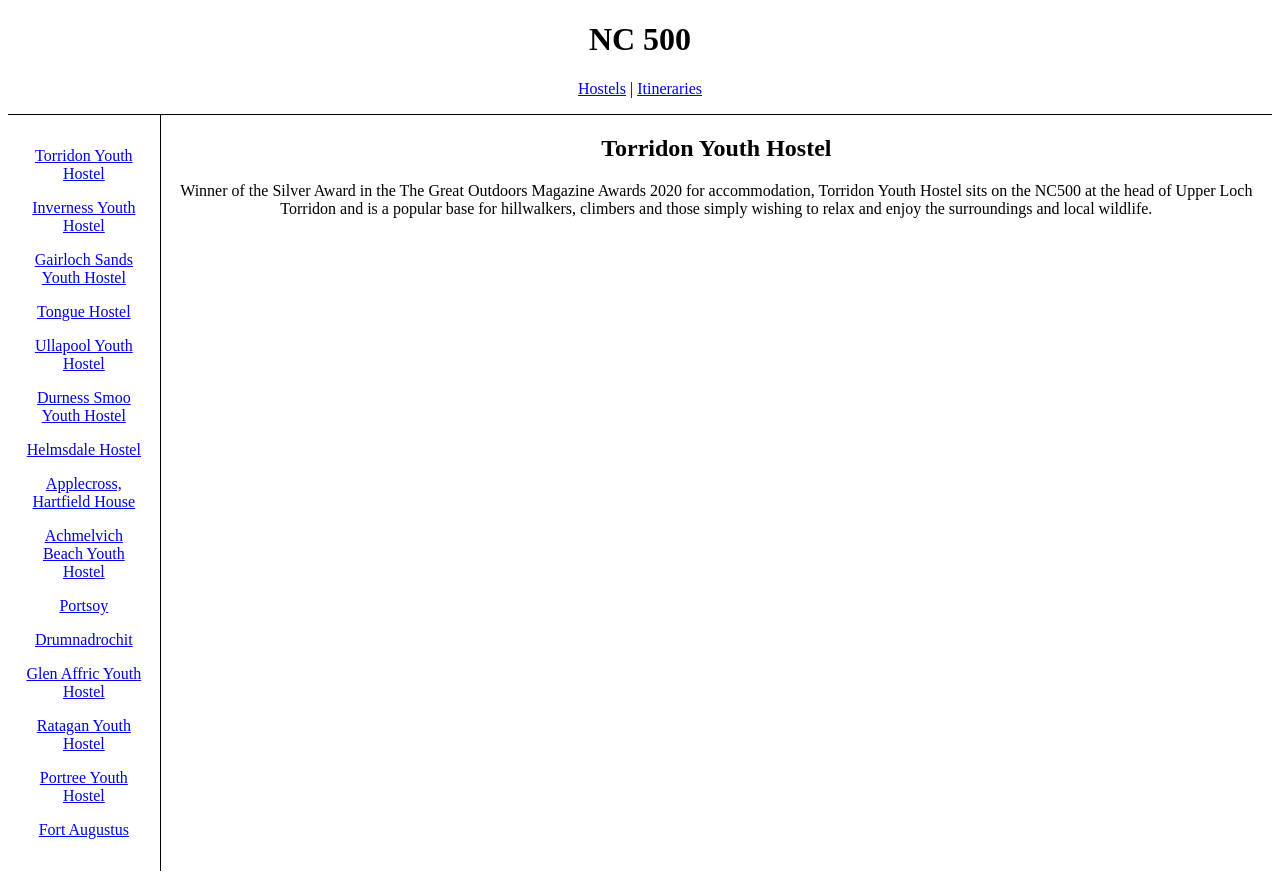
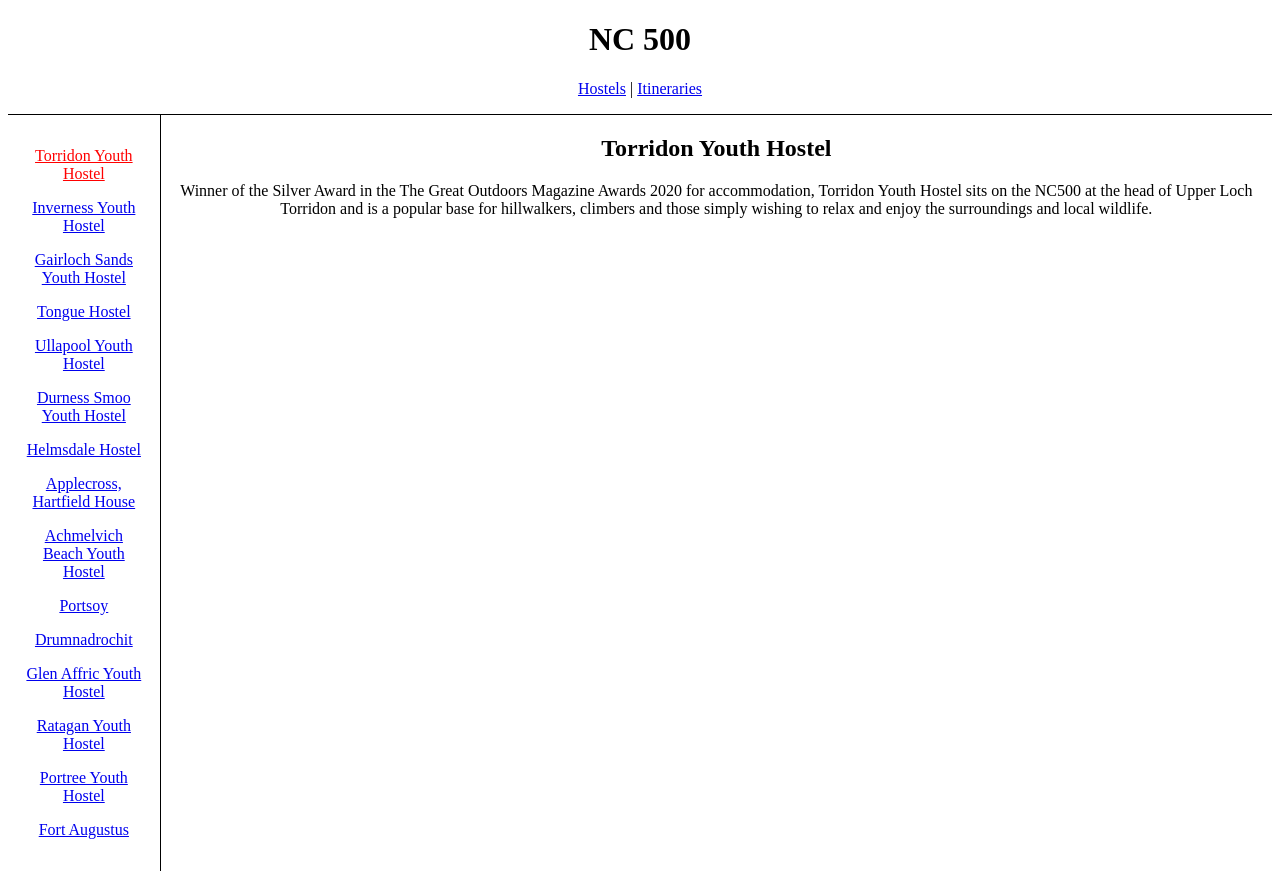
Before and after one commit to J-JohnWills/nc-500, a React (Create React App) app: page /hostels/1 in a window 1280 px wide. Built offline with nearby package versions, Linux system fonts and the light colour scheme.

Commit message:
Add active link to the Hostel nav links
Swapped out 'Link' for 'NavLink', replaces the style from a simple
object to a function that returns an object that will highlight the
current active link in red.

```diff
--- a/src/components/hostels/Hostels.jsx
+++ b/src/components/hostels/Hostels.jsx
@@ -1,4 +1,4 @@
-import { Link, Outlet } from "react-router-dom";
+import { Link, Outlet, NavLink } from "react-router-dom";
 import { getHostels } from "../../data";
 
 export default function Hostels() {
@@ -13,13 +13,19 @@
         }}
       >
         {hostels.map((hostel) => (
-          <Link
-            style={{ display: "block", margin: "1rem 0" }}
+          <NavLink
+            style={({ isActive }) => {
+              return {
+                display: "block",
+                margin: "1rem 0",
+                color: isActive ? "red" : "",
+              };
+            }}
             to={`/hostels/${hostel.id}`}
             key={hostel.id}
           >
             {hostel.name}
-          </Link>
+          </NavLink>
         ))}
       </nav>
       <Outlet />
```
